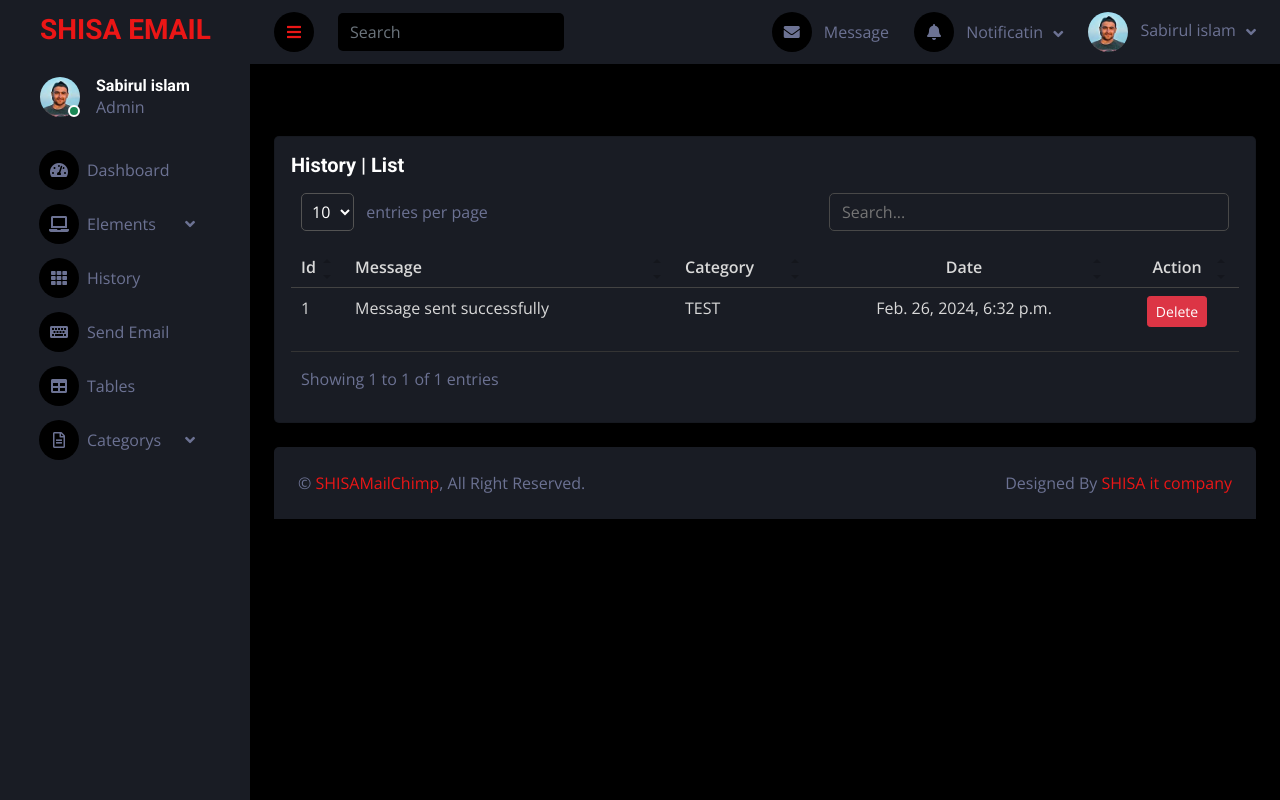
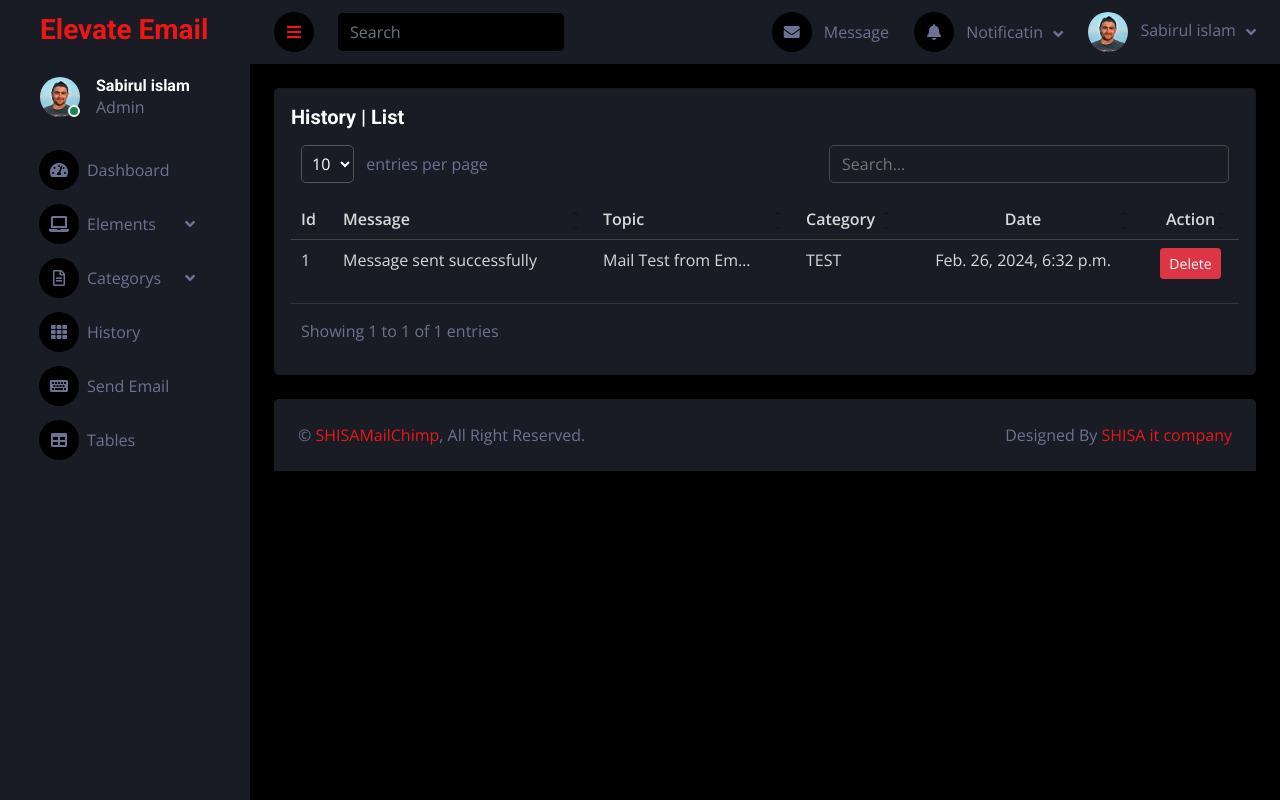
Before and after one commit to Devsabirul/shisamailchimp, a Django app: page /history in a window 1280 px wide. Run offline with Django 4.2, Linux system fonts and the light colour scheme; a user stored in the database is signed in; data comes from the database, SQL or seed files in the repository; both versions use the stored data as it was after the commit; some libraries are stand-ins or nearby versions.

Commit message:
Done everything :

```diff
--- a/core/forms.py
+++ b/core/forms.py
@@ -6,7 +6,7 @@ class AddEmailForm(forms.ModelForm):
 
     class Meta:
         model = EmailAdd
-        fields = "__all__"
+        exclude =('author',)
         widgets = {
             "email": forms.EmailInput(attrs={'class': 'form-control mb-3'}),
             "category": forms.TextInput(attrs={'class': 'form-control mb-3'})
--- a/core/models.py
+++ b/core/models.py
@@ -1,9 +1,11 @@
 from django.db import models
+from django.contrib.auth.models import User
 
 
 class EmailAdd(models.Model):
     email = models.EmailField(max_length=250)
     category = models.CharField(max_length=250)
+    author = models.ForeignKey(User, on_delete=models.CASCADE,null=True,blank=True)
 
     def __str__(self):
         return self.category
@@ -12,6 +14,7 @@ class EmailAdd(models.Model):
 class MessageSendHistory(models.Model):
     message = models.CharField(max_length=250)
     category = models.CharField(max_length=250)
+    topic = models.CharField( max_length=500,null=True,blank=True)
     date = models.DateTimeField(auto_now_add=True)
 
     def __str__(self):
--- a/core/templates/home/addemail.html
+++ b/core/templates/home/addemail.html
@@ -25,7 +25,7 @@
 {% block body %}
 <div class="container-fluid pt-4 px-4">
 
-    <div class="row mt-5">
+    <div class="row">
         <div class="col-12">
           <div class="card mb-2 add_email_table overflow-auto">
             <div class="card-body">
@@ -35,9 +35,9 @@
                 <div class="col-lg-8">
                   {{form}}
                 </div>
-                <button type="Submit" class="btn btn-success ml-2">Add Email</button>
+                <button type="Submit" class="btn btn-sm btn-primary ml-2">Add Email</button>
               </form>
-              <p class="mt-2 ml-2 text-success"><b>{{message}}</b> </p>
+              <p class="mt-2 ml-2 text-primary"><b>{{message}}</b> </p>
             </div>
           </div>
         </div>
--- a/core/templates/home/categorytable.html
+++ b/core/templates/home/categorytable.html
@@ -24,7 +24,7 @@
 {% endblock tables %}
 {% block body %}
 <div class="container-fluid pt-4 px-4">
-    <div class="row mt-5">
+    <div class="row">
         <div class="col-12">
           <div class="card add_email_table overflow-auto">
             <div class="card-body">
--- a/core/templates/home/history.html
+++ b/core/templates/home/history.html
@@ -23,7 +23,7 @@
 {% endblock tables %}
 {% block body %}
 <div class="container-fluid pt-4 px-4">
-    <div class="row mt-5">
+  <div class="row">
     <div class="col-12">
       <div class="card add_email_table overflow-auto">
         <div class="card-body">
@@ -33,6 +33,7 @@
               <tr>
                 <th scope="col">Id</th>
                 <th scope="col">Message</th>
+                <th scope="col">Topic</th>
                 <th scope="col">Category</th>
                 <th style="text-align: center;" scope="col">Date</th>
                 <th style="text-align: center;" scope="col">Action</th>
@@ -43,8 +44,9 @@
               <tr>
                 <td>{{ forloop.counter }}</td>
                 <td>{{history.message}}</td>
+                <td>{{history.topic|truncatechars:18}}</td>
                 <td>{{history.category}}</td>
-                    <td style="text-align: center;" >{{history.date}}</td>
+                <td style="text-align: center;">{{history.date}}</td>
                 <td style="text-align: center;">
                   <a href="/historydelete/{{history.id}}" class="btn btn-sm btn-danger ">Delete</a>
                 </td>
--- a/core/templates/home/index.html
+++ b/core/templates/home/index.html
@@ -80,7 +80,7 @@
                 <td>{{ forloop.counter }}</td>
                 <td>{{emaillist.email}}</td>
                 <td>{{emaillist.category}}</td>
-                <td style="text-align:center;"> shishir </td>
+                <td style="text-align:center;"> {{emaillist.author}} </td>
               </tr>
               {% endfor %}
             </tbody>
--- a/core/urls.py
+++ b/core/urls.py
@@ -2,14 +2,14 @@ from django.urls import path
 from .views import *
 urlpatterns = [
     path('', home, name="HOME"),
-    path('send-mail', sendMail, name="sendMail"),
-    path('add-email', addemail, name="addemail"),
-    path('update-email/<int:id>', updateemail, name="updateemail"),
+    path('send-mail', sendMail, name="send_mail"),
+    path('add-email', addemail, name="add_email"),
+    path('update-email/<int:id>', updateemail, name="update_email"),
     path('delete/<int:pk>', delete, name="delete"),
-    path('historydelete/<int:pk>', historydelete, name="historydelete"),
-    path('tables', tableview, name="tableview"),
+    path('historydelete/<int:pk>', historydelete, name="history_delete"),
+    path('tables', tableview, name="table_view"),
     path('history', history, name="history"),
-    path('settings', settings, name="settings"),
+    path('settings', settings_, name="settings"),
     path('update-user-info', update_user, name="update_user"),
     path('change-password', change_password, name='change_password'),
     path('category/<str:category>', categoryTable, name="categoryTable"),
--- a/core/views.py
+++ b/core/views.py
@@ -8,6 +8,7 @@ from .models import *
 from .forms import *
 import pandas as pd
 import os
+from django.conf import settings
 
 
 def home(request):
@@ -51,8 +52,10 @@ def sendMail(request):
     context = {
         'category': uCategory,
         'historys': historys,
-        'history': len(history)
+        'history': len(history),
+        'EMAIL_USER':settings.EMAIL_USER
     }
+
     if request.method == 'POST':
         from_ = request.POST.get('from')
         get_to = request.POST.get('to')
@@ -67,7 +70,7 @@ def sendMail(request):
             email.send()
 
             history = MessageSendHistory(
-                message="Message sent successfully", category=to.category)
+                message="Message sent successfully", category=to.category,topic=subject)
             history.save()
 
     return render(request, 'home/sendmail.html', context)
@@ -140,13 +143,13 @@ def addemail(request):
         if form.is_valid():
             email = form.cleaned_data['email']
             category = form.cleaned_data['category'].upper()
-            data = EmailAdd(email=email, category=category)
+            data = EmailAdd(email=email, category=category,author=request.user)
             data.save()
             return redirect('/add-email')
     return render(request, 'home/addemail.html', context)
 
 @login_required(login_url='signin')
-def settings(request):
+def settings_(request):
     obj = EmailAdd.objects.all()
     uCategory = dict()
     for unique in obj:
@@ -169,10 +172,7 @@ def update_user(request):
             user.first_name = name
             user.email = email
             user.save()
-            notification = MessageSendHistory(
-                message="User update successfully", category="User Update")
-            notification.save()
-        return redirect("history")
+            return redirect("HOME")
     else:
         return redirect("signin")
 
@@ -184,10 +184,7 @@ def change_password(request):
             user = User.objects.get(username=request.user.username)
             user.set_password(password)
             user.save()
-            notification = MessageSendHistory(
-                message="Password change successfully", category="chagne password")
-            notification.save()
-        return redirect("history")
+            return redirect("HOME")
     else:
         return redirect("signin")
 
--- a/sendemail/settings.py
+++ b/sendemail/settings.py
@@ -17,6 +17,8 @@ from decouple import config
 # Build paths inside the project like this: BASE_DIR / 'subdir'.
 BASE_DIR = Path(__file__).resolve().parent.parent
 
+# Get Email from .env file
+EMAIL_USER = config('EMAIL_USER')
 
 # Quick-start development settings - unsuitable for production
 # See https://docs.djangoproject.com/en/4.1/howto/deployment/checklist/
@@ -27,7 +29,7 @@ SECRET_KEY = config('SECRET_KEY')
 # SECURITY WARNING: don't run with debug turned on in production!
 DEBUG = False
 
-ALLOWED_HOSTS = ['127.0.0.1', 'localhost']
+ALLOWED_HOSTS = ["*"]
 
 
 # Application definition
--- a/templates/base/base.html
+++ b/templates/base/base.html
@@ -61,8 +61,8 @@
         <!-- Sidebar Start -->
         <div class="sidebar pe-4 pb-3">
             <nav class="navbar bg-secondary navbar-dark">
-                <a href="/" class="navbar-brand mx-4 mb-3">
-                    <h3 class="text-primary">SHISA EMAIL</h3>
+                <a href="{% url 'HOME' %}" class="navbar-brand mx-4 mb-3">
+                    <h3 class="text-primary">Elevate Email</h3>
                 </a>
                 <div class="d-flex align-items-center ms-4 mb-4">
                     <div class="position-relative">
@@ -78,17 +78,14 @@
                     </div>
                 </div>
                 <div class="navbar-nav w-100">
-                    <a href="/" class="nav-item nav-link"><i class="fa fa-tachometer-alt me-2"></i>Dashboard</a>
+                    <a href="{% url 'HOME' %}" class="nav-item nav-link"><i class="fa fa-tachometer-alt me-2"></i>Dashboard</a>
                     <div class="nav-item dropdown">
                         <a href="#" class="nav-link dropdown-toggle" data-bs-toggle="dropdown"><i
                                 class="fa fa-laptop me-2"></i>Elements</a>
                         <div class="dropdown-menu bg-transparent border-0">
-                            <a href="/add-email" class="dropdown-item">Add Email</a>
+                            <a href="{% url 'add_email' %}" class="dropdown-item">Add Email</a>
                         </div>
                     </div>
-                    <a href="history" class="nav-item nav-link"><i class="fa fa-th me-2"></i>History</a>
-                    <a href="send-mail" class="nav-item nav-link"><i class="fa fa-keyboard me-2"></i>Send Email</a>
-                    <a href="/tables" class="nav-item nav-link"><i class="fa fa-table me-2"></i>Tables</a>
                     <div class="nav-item dropdown">
                         <a href="#" class="nav-link dropdown-toggle" data-bs-toggle="dropdown"><i
                                 class="far fa-file-alt me-2"></i>Categorys</a>
@@ -96,6 +93,9 @@
                             {% block tables %}{% endblock tables %}
                         </div>
                     </div>
+                    <a href="{% url 'history' %}" class="nav-item nav-link"><i class="fa fa-th me-2"></i>History</a>
+                    <a href="{% url 'send_mail' %}" class="nav-item nav-link"><i class="fa fa-keyboard me-2"></i>Send Email</a>
+                    <a href="{% url 'table_view' %}" class="nav-item nav-link"><i class="fa fa-table me-2"></i>Tables</a>
                 </div>
             </nav>
         </div>
@@ -249,7 +249,7 @@
                             <input type="text" class="form-control" placeholder="username" name="username" value="{{request.user.username}}" disabled>
                           </div>
                           <div class="form-group">
-                            <input type="password" class="form-control" placeholder="password" name="password">
+                            <input type="password" class="form-control" placeholder="password" name="password" required>
                           </div>
                           <button type="submit" class="btn btn-sm btn-primary">change password</button>
                         </form>
```
Also changed, not shown: core/templates/home/sendmail.html (+4 -4 lines), core/templates/home/tables.html (+5 -2 lines), core/migrations/0004_emailadd_author.py (added), core/migrations/0005_messagesendhistory_topic.py (added), db.sqlite3, 1 other file. Lines whose indentation alone changed are shown as unchanged.
